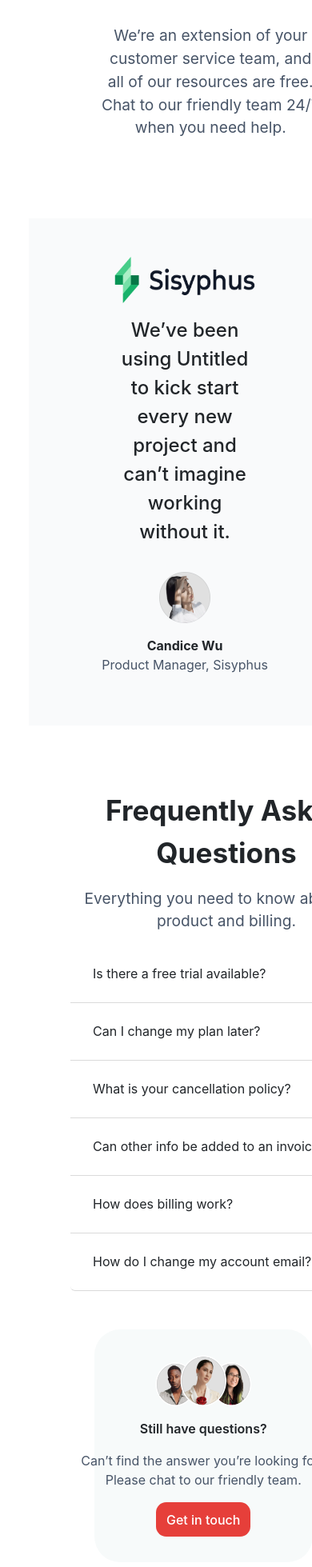
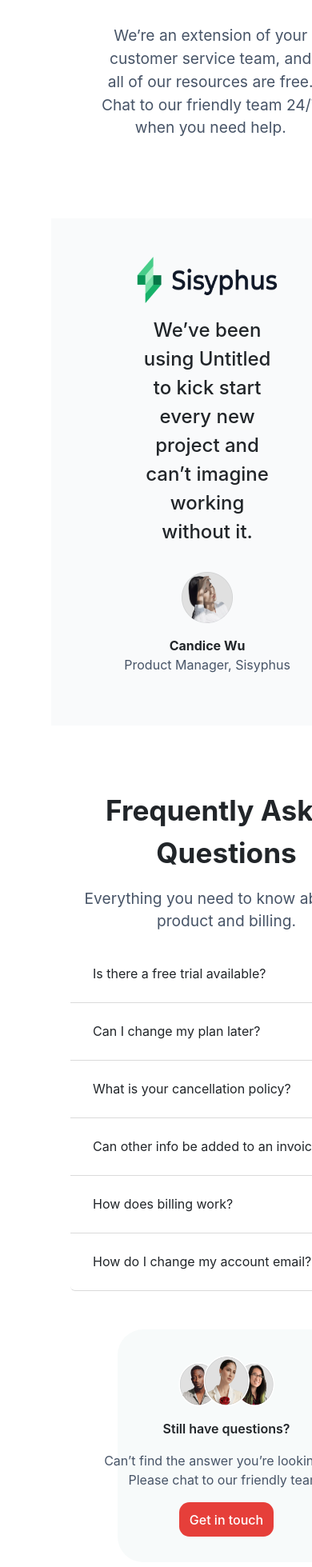
Before and after one commit to ShubhamSingh-04/Zync-Tech, a React (Create React App) app: page / in a window 390 px wide. Shown: the part 3605-5564 px from the top of the page at 80% size. Built offline with nearby package versions, Linux system fonts and the light colour scheme.

Commit message:
margin bug fix-2

```diff
--- a/src/components/blog/Blog.css
+++ b/src/components/blog/Blog.css
@@ -176,7 +176,7 @@
     .blog-action-button-container{
         position: absolute;
         margin-top: 215rem;
-        margin-left: -94.5rem;
+        margin-left: -96.5rem;
         width: 120rem !important;
     }
 
--- a/src/components/faq/Faq.css
+++ b/src/components/faq/Faq.css
@@ -139,10 +139,6 @@
         width: 100%;
     }
 
-    .faq-more-questions-container{
-        margin-left: -0.6rem;
-    }
-
     .faq-more-questions-chat{
         text-align: center;
         width: 20rem;
--- a/src/components/footer/Footer.css
+++ b/src/components/footer/Footer.css
@@ -60,6 +60,7 @@ a{
     footer{
         width: 100vw !important;
         margin-left: 4rem;
+        padding-left: 3rem;
     }
 
     .footer-col{
--- a/src/components/free-trial/FreeTrial.css
+++ b/src/components/free-trial/FreeTrial.css
@@ -59,11 +59,12 @@
     .free-trial-container{
         width: 100vw;
         margin-top: 9rem;
-        margin-left: 10rem;
+        margin-left: 9rem;
     }
 
     .free-trial-heading{
         font-size: 2rem;
+        text-align: center;
     }
 
     .free-trial-sub-heading{
--- a/src/components/navbar/NavBar.css
+++ b/src/components/navbar/NavBar.css
@@ -19,6 +19,7 @@
 .nav-link{
     color: rgba(71, 84, 103, 1) !important;
     font-weight:500 !important;
+    margin-left: 2rem;
 
 }
 
--- a/src/components/sysyphys/Sysyphus.css
+++ b/src/components/sysyphys/Sysyphus.css
@@ -46,6 +46,7 @@
 @media (max-width: 767px){
     .sysyphus-container{
         width: 100vw;
+        margin-left: 3.5rem;
     }
 
     .sysyphus-logo{
```
